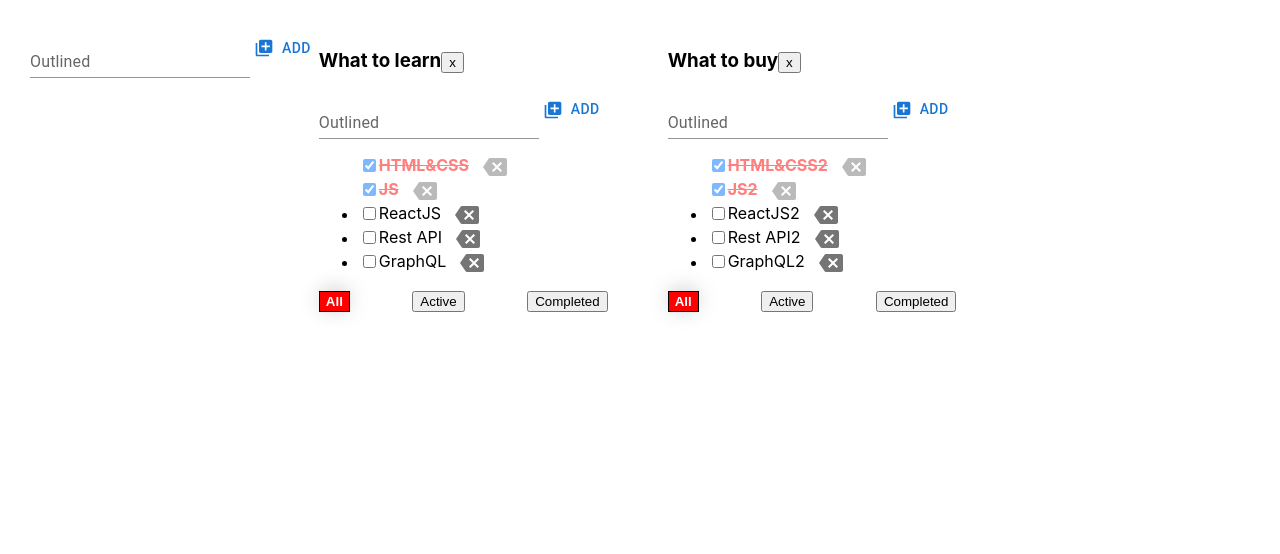
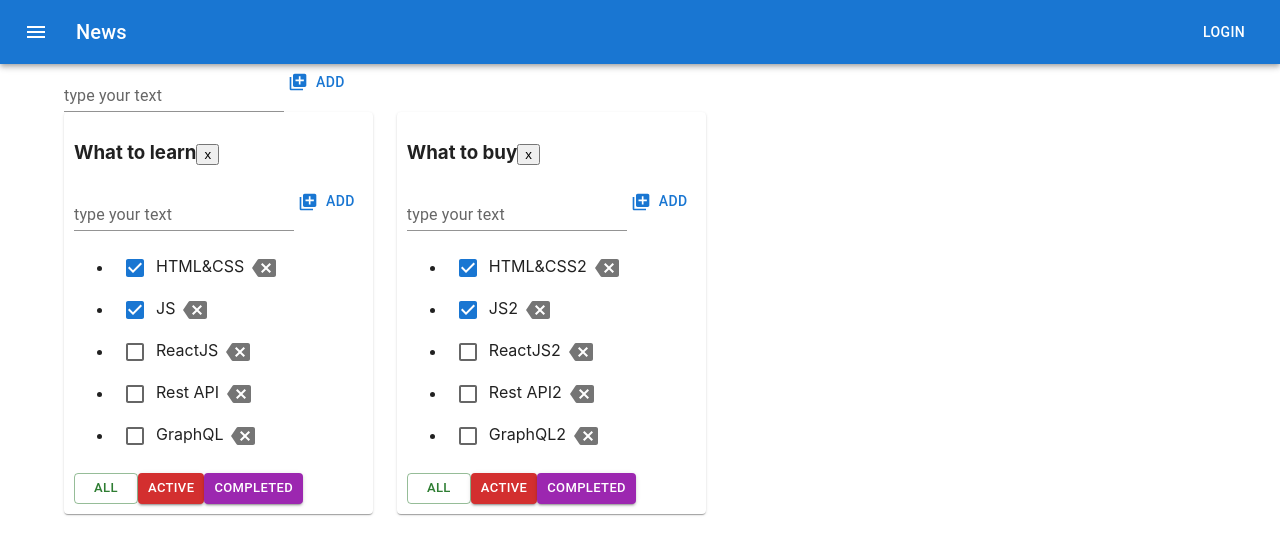
Before and after one commit to e-nagornyak/task-manager, a React (Create React App) app: page / in a window 1280 px wide. Shown: the top 554 px of the page. Built offline with nearby package versions, Linux system fonts and the light colour scheme.

Commit message:
Installed Material UI and added components

```diff
--- a/src/AddItemForm.tsx
+++ b/src/AddItemForm.tsx
@@ -28,17 +28,20 @@
 
     return (
         <div>
-            <TextField id="outlined-basic" label="Outlined" variant="standard"
+            <TextField
+                id="outlined-basic"
+                label={error ? 'Title is required' : 'type your text'}
+                variant="standard"
+                error={error}
                 value={title}
                 onChange={onChangeSetLocalTitle}
                 onKeyDown={onKeyDownEnterAddTask}
-                className={error ? 'error' : ''}
             />
-            <Button onClick={onClickAddTask} variant="text" startIcon={<LibraryAddIcon />}>
+            <Button onClick={onClickAddTask} variant="text" startIcon={<LibraryAddIcon/>}>
                 Add
             </Button>
             {/*<button >+</button>*/}
-            {error && <div className={"errorTitle"}>Title is required</div>}
+            {/*{error && <div className={"errorTitle"}>Title is required</div>}*/}
         </div>
     )
 }
--- a/src/App.tsx
+++ b/src/App.tsx
@@ -3,6 +3,10 @@
 import TodoList from "./TodoList";
 import './css/App.css';
 import {AddItemForm} from "./AddItemForm";
+import ButtonAppBar from "./ButtonAppBar";
+import Container from '@mui/material/Container';
+import Grid from '@mui/material/Grid';
+import Paper from "@mui/material/Paper";
 
 //CRUD
 // Create
@@ -109,6 +113,8 @@
             }
 
             return (
+                <Grid item>
+                    <Paper style={{padding: '10px'}}>
                         <TodoList
                             key={el.id}
                             todolistId={el.id}
@@ -123,6 +129,8 @@
                             removeTodolistItem={removeTodolistItem}
                             changeTodolistTile={changeTodolistTile}
                         />
+                    </Paper>
+                </Grid>
             )
         })
         :
@@ -132,8 +140,15 @@
     //GUI (graphical user interface):
     return (
         <div className="App">
+            <ButtonAppBar/>
+            <Container fixed>
+                <Grid container>
                     <AddItemForm addItem={addTodolist}/>
+                </Grid>
+                <Grid container spacing={3}>
                     {todolistItem}
+                </Grid>
+            </Container>
         </div>
     )
 }
--- /dev/null
+++ b/src/ButtonAppBar.tsx
@@ -0,0 +1,32 @@
+import * as React from 'react';
+import AppBar from '@mui/material/AppBar';
+import Box from '@mui/material/Box';
+import Toolbar from '@mui/material/Toolbar';
+import Typography from '@mui/material/Typography';
+import Button from '@mui/material/Button';
+import IconButton from '@mui/material/IconButton';
+import MenuIcon from '@mui/icons-material/Menu';
+
+export default function ButtonAppBar() {
+    return (
+        <Box sx={{ flexGrow: 1 }}>
+            <AppBar position="static">
+                <Toolbar>
+                    <IconButton
+                        size="large"
+                        edge="start"
+                        color="inherit"
+                        aria-label="menu"
+                        sx={{ mr: 2 }}
+                    >
+                        <MenuIcon />
+                    </IconButton>
+                    <Typography variant="h6" component="div" sx={{ flexGrow: 1 }}>
+                        News
+                    </Typography>
+                    <Button color="inherit">Login</Button>
+                </Toolbar>
+            </AppBar>
+        </Box>
+    );
+}
--- a/src/TodoList.tsx
+++ b/src/TodoList.tsx
@@ -2,7 +2,7 @@
 import {FilterValueType, TaskType} from "./App";
 import {AddItemForm} from "./AddItemForm";
 import {EditableSpan} from "./EditableSpan";
-import {Button, IconButton} from "@mui/material";
+import {Button, Checkbox, IconButton} from "@mui/material";
 import BackspaceIcon from '@mui/icons-material/Backspace';
 
 type TodoListPropsType = {
@@ -34,14 +34,15 @@
 
                     return (
                         <li key={task.id} className={task.isDone ? 'isDone' : ''}>
-                            <input
-                                onChange={changeTaskStatus}
-                                type="checkbox"
-                                checked={task.isDone}/>
+                            <Checkbox onChange={changeTaskStatus} checked={task.isDone}/>
+                            {/*<input*/}
+                            {/*    onChange={changeTaskStatus}*/}
+                            {/*    type="checkbox"*/}
+                            {/*    checked={task.isDone}/>*/}
                             <EditableSpan title={task.title} onChange={changeTitleStatus}/>
                             {/*<button onClick={removeTask}>x</button>*/}
                             {/*<Button variant={'contained'} color={'primary'} onClick={removeTask}>X</Button>*/}
-                            <IconButton onClick={removeTask} aria-label="delete" >
+                            <IconButton onClick={removeTask} aria-label="delete">
                                 <BackspaceIcon color={'action'}/>
                             </IconButton>
                         </li>
@@ -76,18 +77,21 @@
             <AddItemForm addItem={addTask}/>
             {tasksList}
             <div className={'div-filter'}>
-                <button className={props.filter === 'all' ? 'btn-active' : ''}
-                        onClick={changeFilterHandlerCreator('all')}
-                > All
-                </button>
-                <button className={props.filter === 'active' ? 'btn-active' : ''}
-                        onClick={changeFilterHandlerCreator('active')}
-                >Active
-                </button>
-                <button className={props.filter === 'completed' ? 'btn-active' : ''}
-                        onClick={changeFilterHandlerCreator('completed')}
-                >Completed
-                </button>
+                <Button size={'small'} variant={props.filter === 'all' ? 'outlined':'contained'} color={'success'} onClick={changeFilterHandlerCreator('all')}>All</Button>
+                <Button size={'small'} variant={props.filter === 'active' ? 'outlined':'contained'} color={'error'} onClick={changeFilterHandlerCreator('active')}>Active</Button>
+                <Button size={'small'} variant={props.filter === 'completed' ? 'outlined':'contained'} color={'secondary'} onClick={changeFilterHandlerCreator('completed')}>Completed</Button>
+
+
+
+                {/*<button className={props.filter === 'all' ? 'btn-active' : ''} onClick={changeFilterHandlerCreator('all')}                > All                </button>*/}
+                {/*<button className={props.filter === 'active' ? 'btn-active' : ''}*/}
+                {/*        onClick={changeFilterHandlerCreator('active')}*/}
+                {/*>Active*/}
+                {/*</button>*/}
+                {/*<button className={props.filter === 'completed' ? 'btn-active' : ''}*/}
+                {/*        onClick={changeFilterHandlerCreator('completed')}*/}
+                {/*>Completed*/}
+                {/*</button>*/}
             </div>
         </div>
     );
--- a/src/css/App.css
+++ b/src/css/App.css
@@ -1,52 +1,52 @@
-.App {
-    padding: 30px;
-    display: flex;
-}
+/*.App {*/
+/*    padding: 30px;*/
+/*    display: flex;*/
+/*}*/
 
-.container {
-    margin-right: 60px;
-}
+/*.container {*/
+/*    margin-right: 60px;*/
+/*}*/
 
-.container li button {
-    margin-left: 10px;
-    color: red;
-    padding: 0 4px;
-}
+/*.container li button {*/
+/*    margin-left: 10px;*/
+/*    color: red;*/
+/*    padding: 0 4px;*/
+/*}*/
 
-.warning {
-    color: red;
-    font-size: 40px;
-    border: 1px solid red;
-    padding: 5px;
-}
+/*.warning {*/
+/*    color: red;*/
+/*    font-size: 40px;*/
+/*    border: 1px solid red;*/
+/*    padding: 5px;*/
+/*}*/
 
-.div-filter {
-    display: flex;
-    justify-content: space-between;
-}
+/*.div-filter {*/
+/*    display: flex;*/
+/*    justify-content: space-between;*/
+/*}*/
 
-.isDone {
-    font-weight: bold;
-    opacity: 50%;
-    color: red;
-    text-decoration: line-through;
-    list-style: none;
-}
+/*.isDone {*/
+/*    font-weight: bold;*/
+/*    opacity: 50%;*/
+/*    color: red;*/
+/*    text-decoration: line-through;*/
+/*    list-style: none;*/
+/*}*/
 
-.btn-active {
-    font-weight: bold;
-    color: white;
-    background-color: red;
-    border: 1px solid black;
-    box-shadow: 0px -2px 22px -4px rgba(0, 0, 0, 0.37);
-}
+/*.btn-active {*/
+/*    font-weight: bold;*/
+/*    color: white;*/
+/*    background-color: red;*/
+/*    border: 1px solid black;*/
+/*    box-shadow: 0px -2px 22px -4px rgba(0, 0, 0, 0.37);*/
+/*}*/
 
-.error {
-    border: 2px solid red;
-    outline: none;
-}
+/*.error {*/
+/*    border: 2px solid red;*/
+/*    outline: none;*/
+/*}*/
 
-.errorTitle {
-    font-weight: bold;
-    color: red;
-}
+/*.errorTitle {*/
+/*    font-weight: bold;*/
+/*    color: red;*/
+/*}*/
```
Lines whose indentation alone changed are shown as unchanged.
